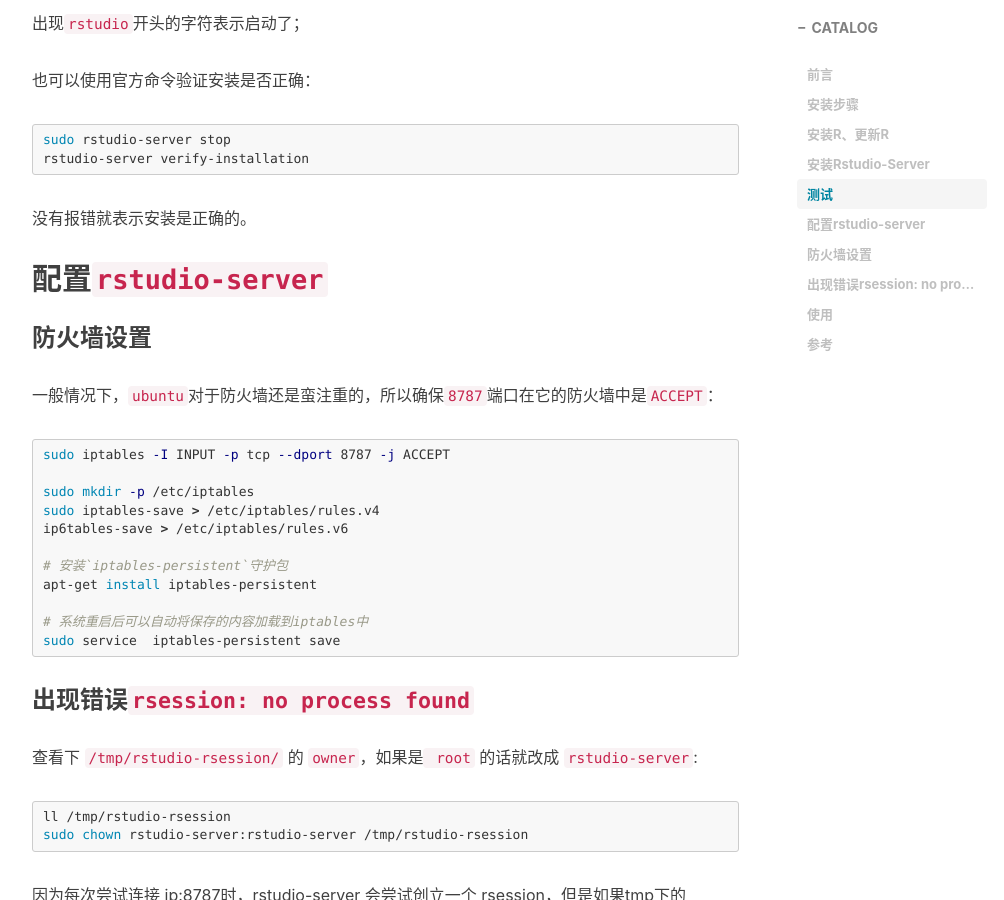
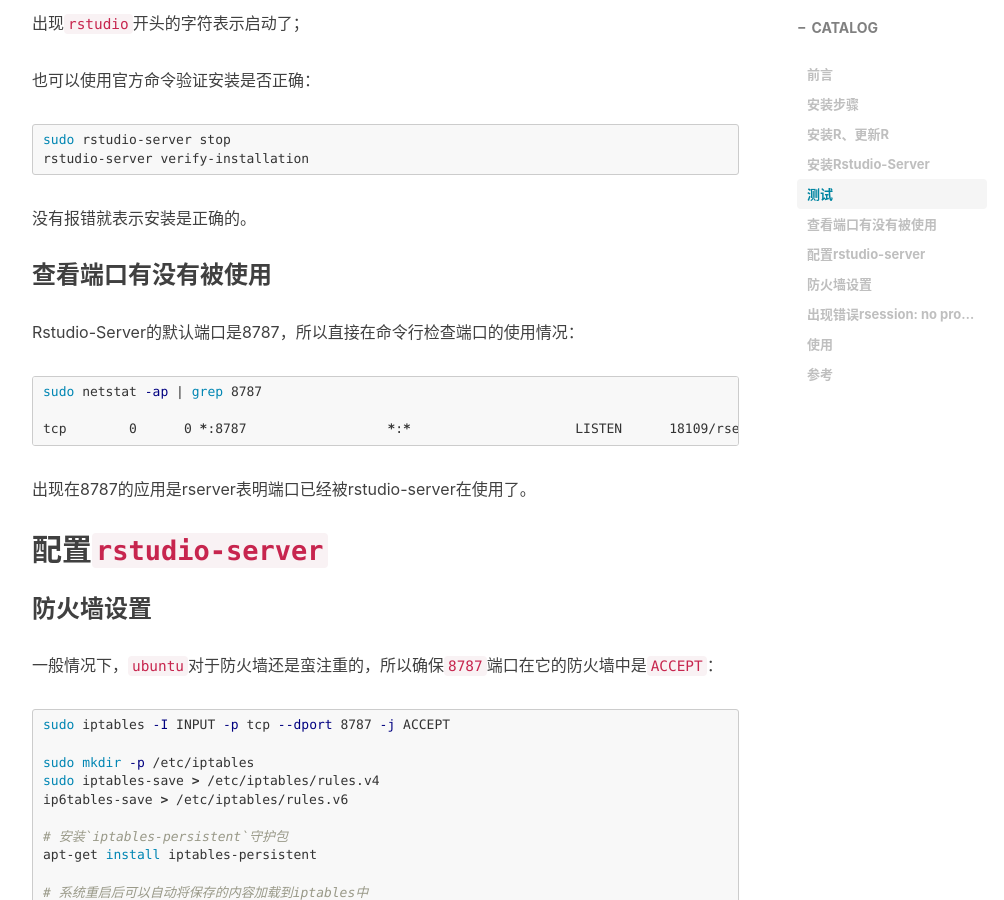
Before and after one commit to gygys/gygys.github.io, a Jekyll site: the page built from _posts/2019-11-26-Ubuntu 14.04上安装和配置Rstudio-Server.md, in a window 1280 px wide and 900 px high, scrolled down 1762 px. Shown: the whole window, without its empty margins (233-1237 px from the left). Built offline with Jekyll 4.4.1, drawn with Linux system fonts in a browser that asks for light colours; nearby versions of some CDN libraries; comment, search, counter and statistics services are not loaded.

Commit message:
Update 2019-11-26-Ubuntu 14.04上安装和配置Rstudio-Server.md

````diff
--- a/_posts/2019-11-26-Ubuntu 14.04上安装和配置Rstudio-Server.md
+++ b/_posts/2019-11-26-Ubuntu 14.04上安装和配置Rstudio-Server.md
@@ -60,6 +60,15 @@
 ```
 没有报错就表示安装是正确的。
 
+### 查看端口有没有被使用
+Rstudio-Server的默认端口是8787，所以直接在命令行检查端口的使用情况：
+```shell
+sudo netstat -ap | grep 8787
+
+tcp        0      0 *:8787                  *:*                     LISTEN      18109/rserver
+```
+出现在8787的应用是rserver表明端口已经被rstudio-server在使用了。
+
 ## 配置`rstudio-server`
 
 ### 防火墙设置
````
